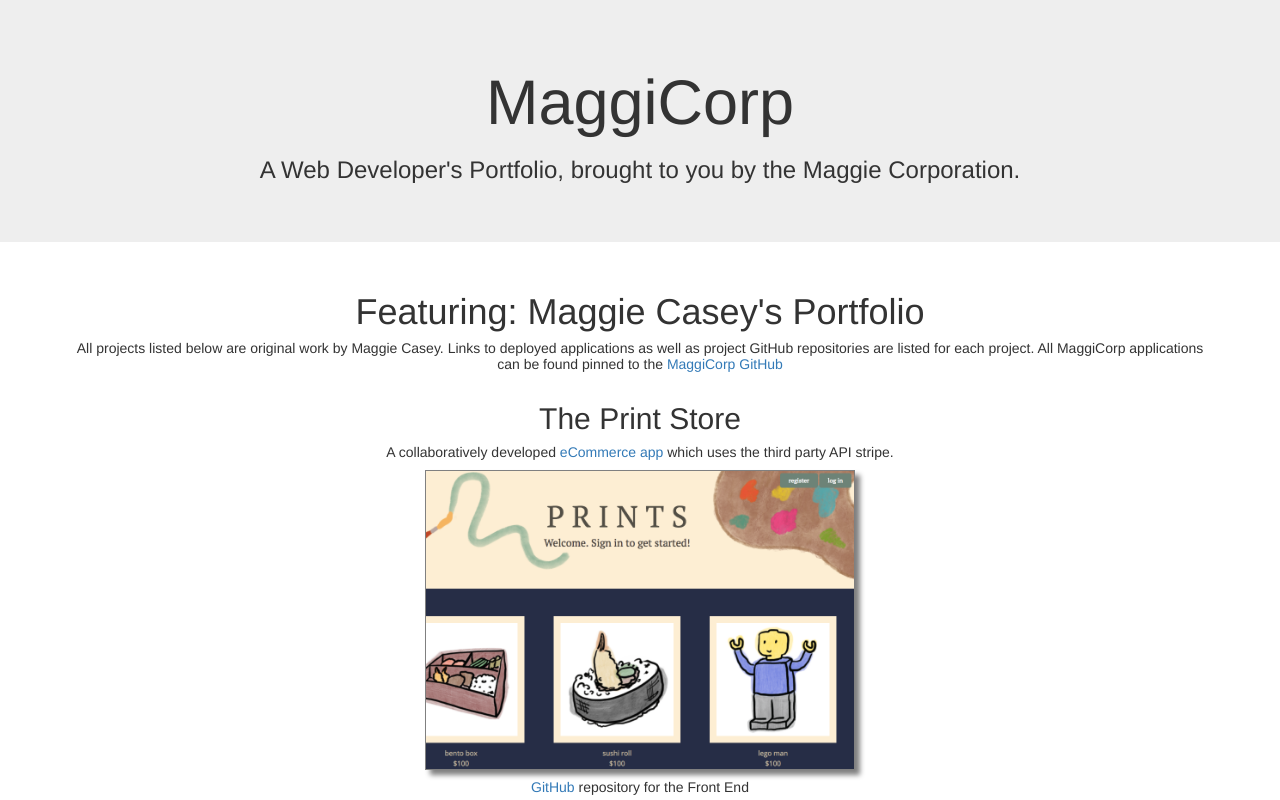
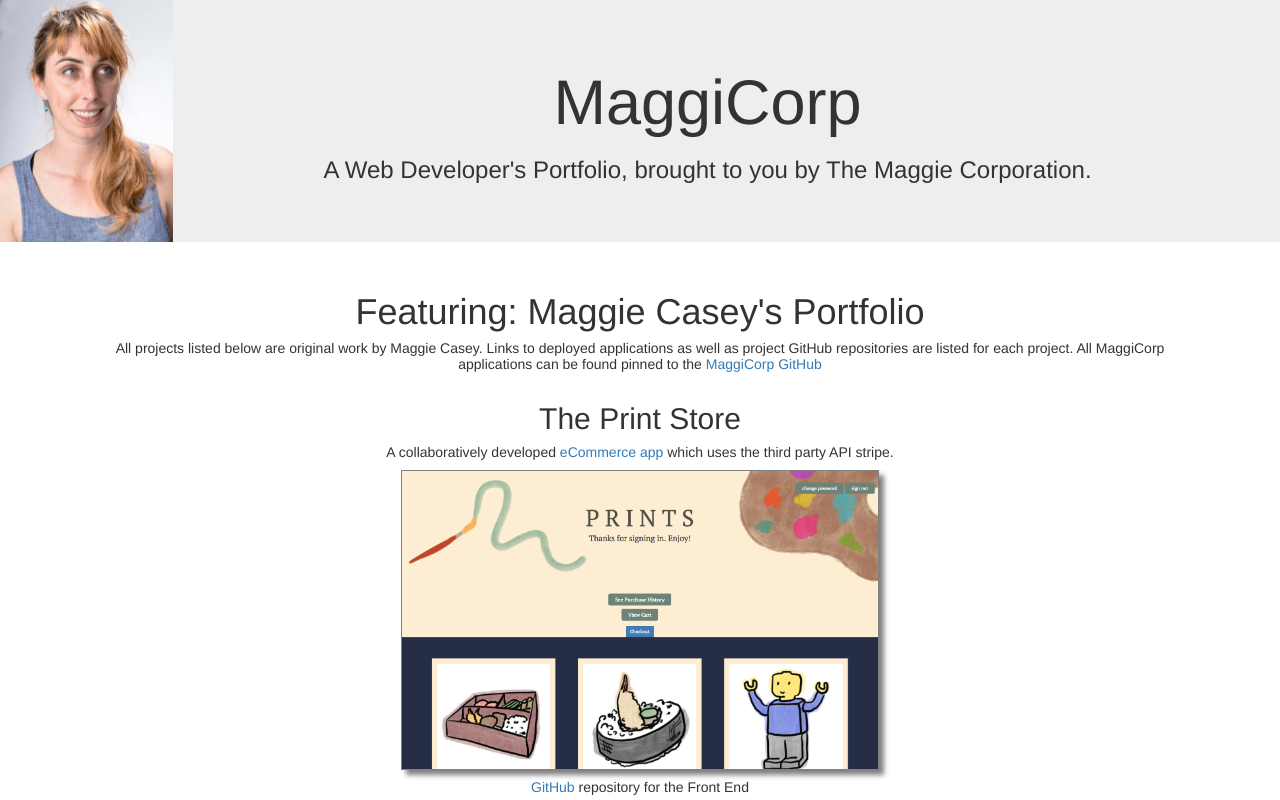
Before and after one commit to Maggicorp/maggicorp-portfolio, a plain HTML site: page index.html in a window 1280 px wide. Shown: the top 800 px of the page. Drawn offline with Linux system fonts and the light colour scheme.

Commit message:
Adds new files and maggie photo

```diff
--- a/css/style.css
+++ b/css/style.css
@@ -2,3 +2,20 @@ img {
 border: 1px gray solid;
 box-shadow: 5px 5px 5px gray;
 }
+
+.jumbotron {
+	background-image: url('../images/M3copy.jpg');
+	background-position: left;
+	background-size: contain;
+	background-repeat: no-repeat;
+}
+
+.title {
+	max-width: 70%;
+	padding-left: 150px;
+}
+
+.portfolio {
+	padding-left: 30px;
+	padding-right: 30px;
+}
--- a/index.html
+++ b/index.html
@@ -15,18 +15,18 @@
 
 <section>
   <div class="jumbotron text-center">
-    <div class="container">
+    <div class="container title">
       <div class="row">
-        <div class="col-xs-12 col-lg-12">
+        <div class="col-lg-12">
           <h1>MaggiCorp</h1>
-          <h3>A Web Developer's Portfolio, brought to you by the Maggie Corporation.</h3>
+          <h3>A Web Developer's Portfolio, brought to you by The Maggie Corporation.</h3>
         </div>
       </div>
     </div>
   </div>
 </section>
 <section>
-  <div class="container">
+  <div class="container portfolio">
     <div class="row">
       <div class="col-xs-12 col-lg-12 text-center">
         <h1>Featuring: Maggie Casey's Portfolio</h1>
@@ -46,7 +46,7 @@
         </div>
         <div class="row">
         	<div class="col-md-12 text-center">
-            <a target="_blank" href="https://squadorange.github.io/PrintShopClient/"><img src="images/PrintShop.png" height="300"  alt=""></a>
+            <a target="_blank" href="https://squadorange.github.io/PrintShopClient/"><img src="images/newPrint.png" height="300"  alt=""></a>
            	  <h5><a target="_blank" href="https://github.com/SquadOrange/PrintShopClient">GitHub </a>repository for the Front End</h5>
             	<h5><a target="_blank" href="https://github.com/SquadOrange/printshopbackend">GitHub </a>repository for the Back End</h5>
         	</div>
@@ -58,7 +58,7 @@
         	</div>
         </div>
         	<div class="col-md-12 text-center">
-            <a target="_blank" href="https://maggicorp.github.io/front-end-full-stack/"><img src="images/AdviceApp.png" height="300" alt=""></a>
+            <a target="_blank" href="https://maggicorp.github.io/front-end-full-stack/"><img src="images/newAdvice.png" height="300" alt=""></a>
             	<h5><a target="_blank" href="https://github.com/Maggicorp/front-end-full-stack">GitHub </a> repository for the Front End</h5>
             	<h5><a target="_blank" href="https://github.com/Maggicorp/advice_back_end">GitHub </a>repository for the Back End</h5>
         	</div>
@@ -71,7 +71,7 @@
         	</div>
         </div>
         	<div class="col-md-12 text-center">
-            	<a target="_blank" href="https://maggicorp.github.io/maggie-game/"><img src="images/TicTacToBot.png" height="300" alt=""></a>
+            	<a target="_blank" href="https://maggicorp.github.io/maggie-game/"><img src="images/newTic.png" height="300" alt=""></a>
             	<h5><a target="_blank" href="https://github.com/Maggicorp/maggie-game">GitHub </a>repository for the front end only</h5>
         	</div>
         </div>
```
Also changed, not shown: images/M3copy.jpg (added), images/newAdvice.png (added), images/newPrint.png (added), images/newTic.png (added).
